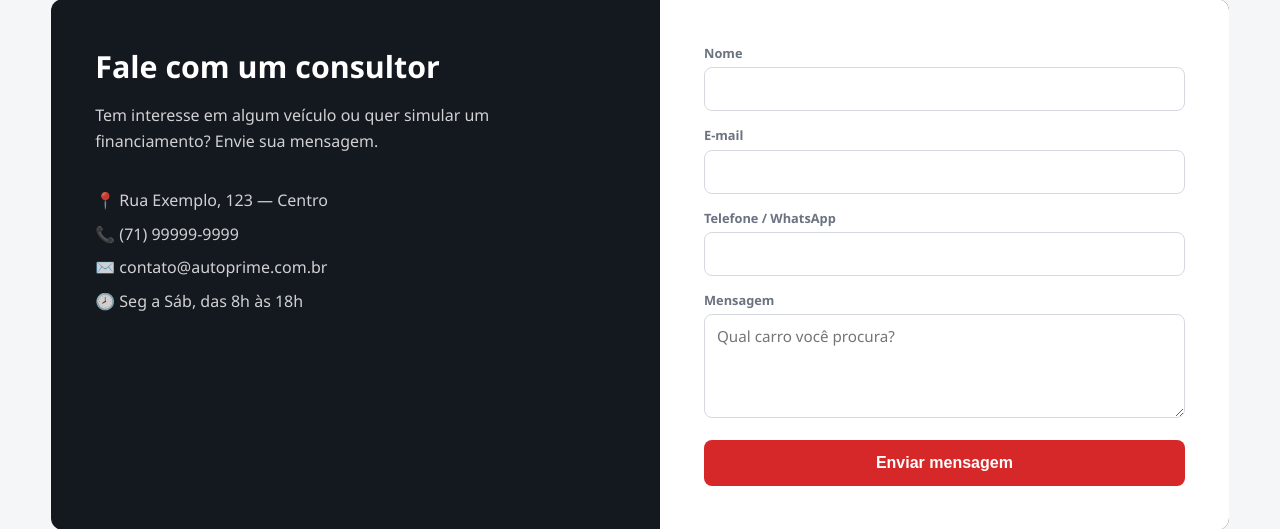
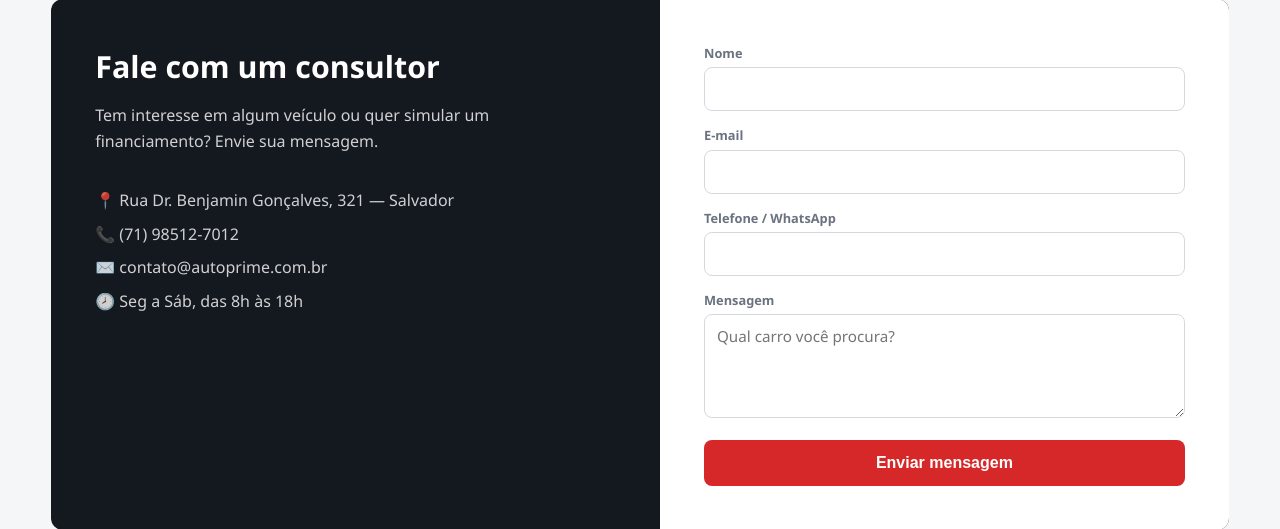
Before and after one commit to gmoraissz/Page-AutoPrime-Cars, a Django app: page / in a window 1280 px wide. Shown: the part 1975-2504 px from the top of the page. Run offline with Django 5.2, Linux system fonts and the light colour scheme; data comes from the database, SQL or seed files in the repository.

Commit message:
feat
alteração nos dados de contato da loja.

```diff
--- a/carros/templates/carros/vendas_carros.html
+++ b/carros/templates/carros/vendas_carros.html
@@ -378,8 +378,8 @@
                     <h2>Fale com um consultor</h2>
                     <p>Tem interesse em algum veículo ou quer simular um financiamento? Envie sua mensagem.</p>
                     <br>
-                    <p>📍 Rua Exemplo, 123 — Centro</p>
-                    <p>📞 (71) 99999-9999</p>
+                    <p>📍 Rua Dr. Benjamin Gonçalves, 321 — Salvador</p>
+                    <p>📞 (71) 98512-7012</p>
                     <p>✉️ contato@autoprime.com.br</p>
                     <p>🕗 Seg a Sáb, das 8h às 18h</p>
                 </div>
```
